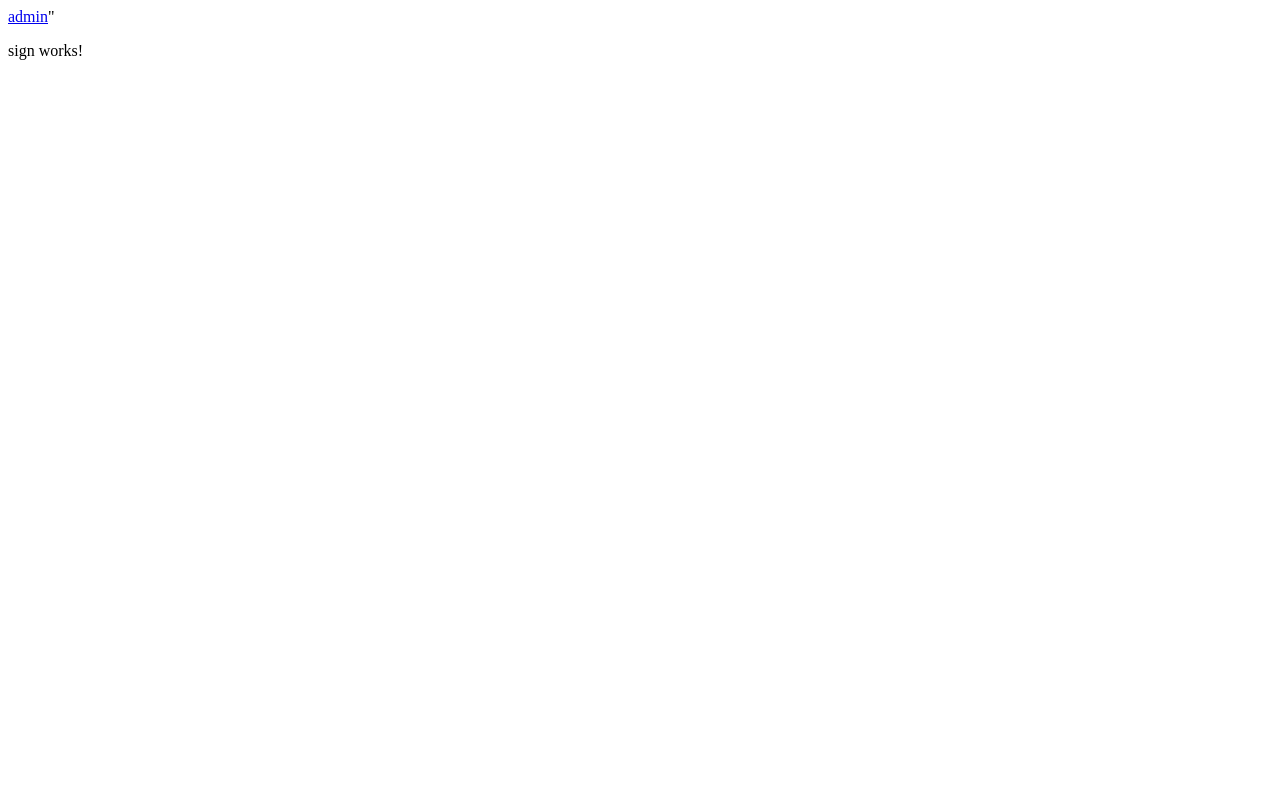
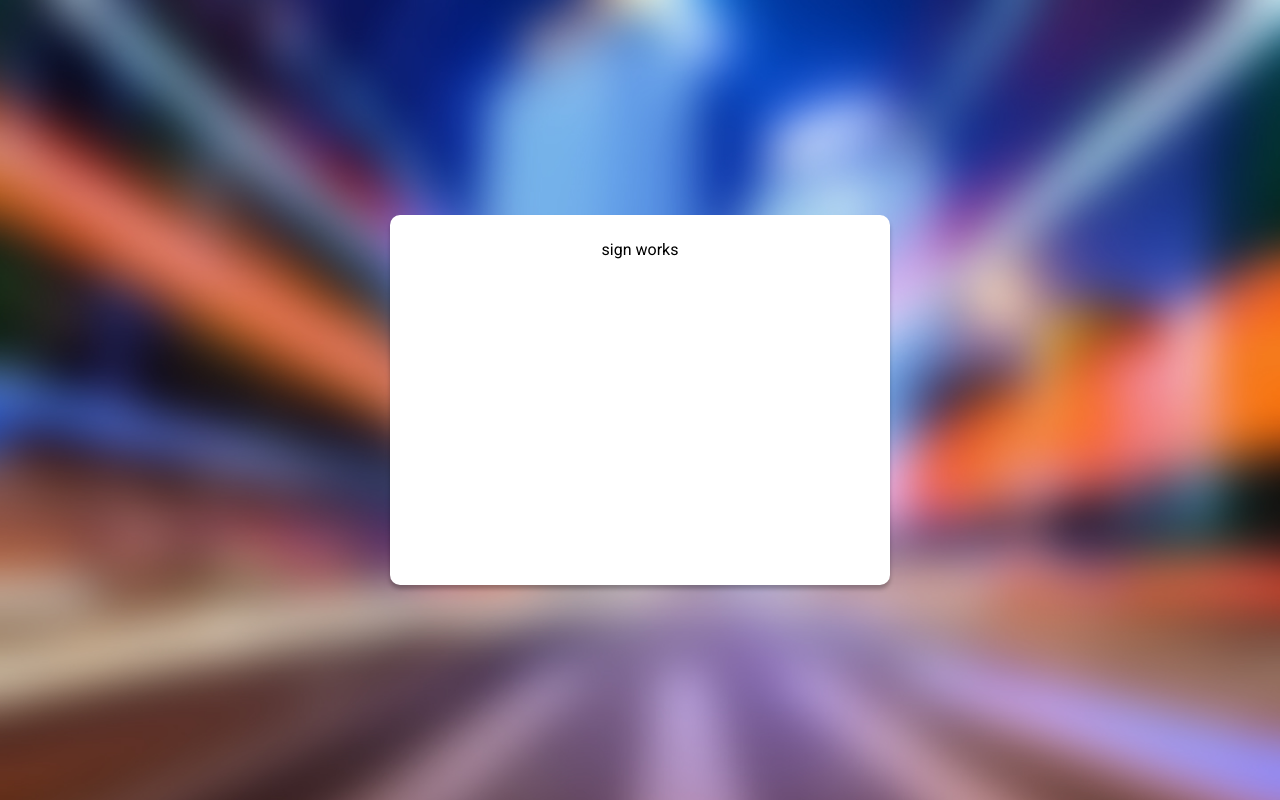
Before and after one commit to Henrique-PS/AuthFront, an Angular app in the folder authFront/: page / in a window 1280 px wide. Built offline with nearby package versions, Linux system fonts and the light colour scheme.

Commit message:
134. Hands on 5

```diff
--- a/authFront/src/app/app.component.ts
+++ b/authFront/src/app/app.component.ts
@@ -2,6 +2,6 @@ import { Component } from '@angular/core';
 
 @Component({
   selector: 'app-root',
-  template: `<a [routerLink]="['admin']">admin</a>"<router-outlet></router-outlet>`,
+  template: `<router-outlet></router-outlet>`,
 })
 export class AppComponent {}
--- a/authFront/src/app/core/components/auth/pages/sign/sign.component.html
+++ b/authFront/src/app/core/components/auth/pages/sign/sign.component.html
@@ -1 +1,3 @@
-<p>sign works!</p>
+<div class="container">
+  <p>sign works</p>
+</div>
--- /dev/null
+++ b/authFront/src/scss/base/_base.scss
@@ -0,0 +1,20 @@
+@import url("https://fonts.googleapis.com/css2?family=Roboto:wght@100;300;400;700&display=swap");
+
+* {
+  padding: 0;
+  margin: 0;
+  border: 0;
+  outline: none;
+  font-family: "Roboto", sans-serif;
+  font-style: normal;
+  font-weight: 400;
+}
+
+body {
+  height: 100vh;
+  background: url("~/src/assets/bg.jpg") no-repeat;
+  background-size: cover;
+  display: flex;
+  justify-content: center;
+  align-items: center;
+}
--- /dev/null
+++ b/authFront/src/scss/base/index.scss
@@ -0,0 +1,2 @@
+@import "./base";
+@import "./variables";
--- /dev/null
+++ b/authFront/src/scss/index.scss
@@ -0,0 +1,2 @@
+@import "./base/";
+@import "./layout/";
--- /dev/null
+++ b/authFront/src/scss/layout/_container.scss
@@ -0,0 +1,15 @@
+.container {
+  width: 500px;
+  min-height: 370px;
+  padding: 25px 40px;
+
+  background: $branco;
+  box-shadow: 0px 4px 4px rgba(0, 0, 0, 0.25);
+  box-sizing: border-box;
+  border-radius: 10px;
+
+  display: flex;
+  flex-direction: column;
+  justify-content: space-between;
+  align-items: center;
+}
--- /dev/null
+++ b/authFront/src/scss/layout/index.scss
@@ -0,0 +1 @@
+@import './container';
--- a/authFront/src/styles.scss
+++ b/authFront/src/styles.scss
@@ -1 +1 @@
-/* You can add global styles to this file, and also import other style files */
+@import "./scss/"
```
Also changed, not shown: authFront/src/assets/logo.png (renamed from authFront/src/assets/Angular.png), authFront/src/scss/base/_variables.scss (renamed from authFront/src/scss/variables.scss).
